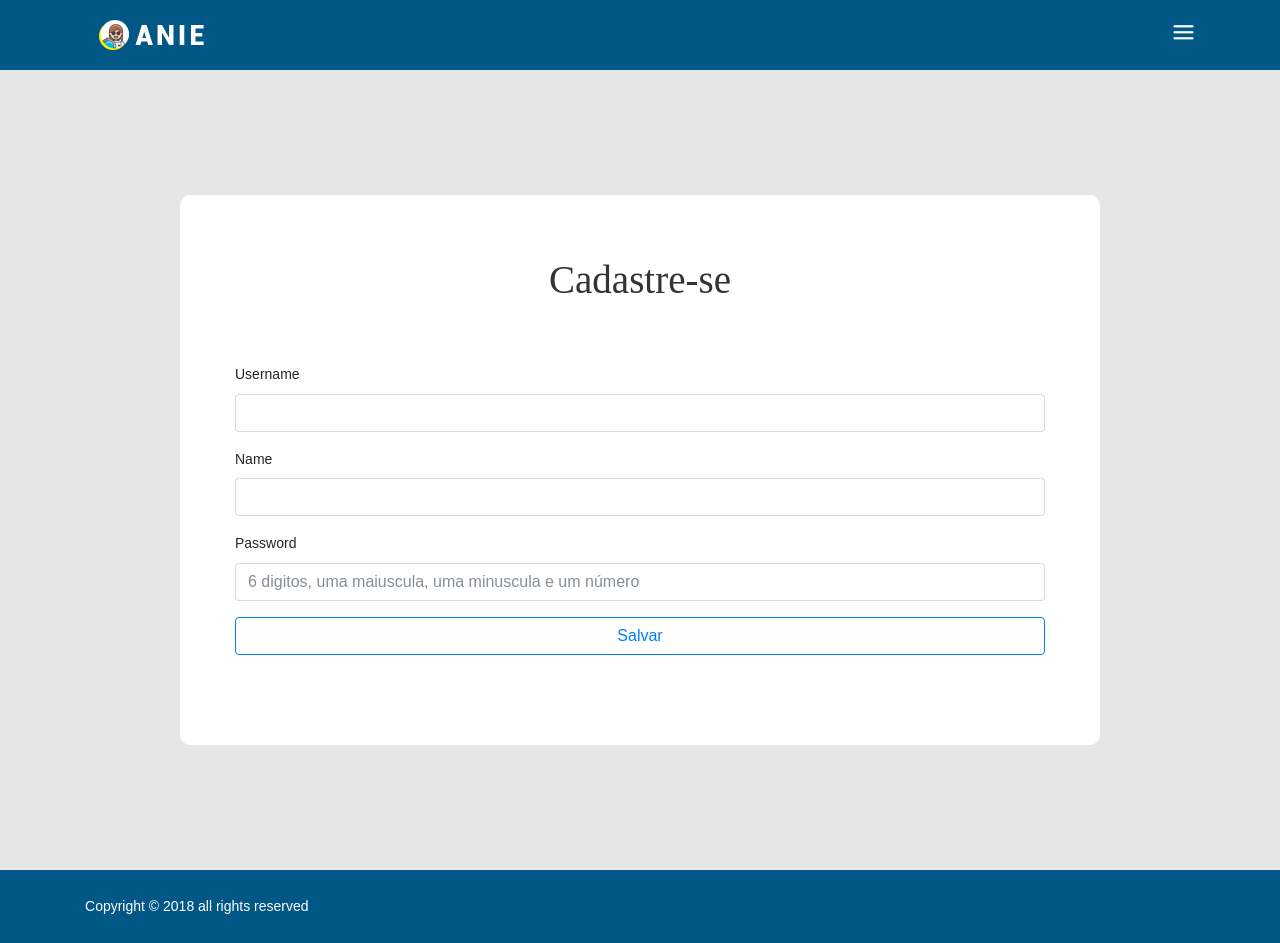
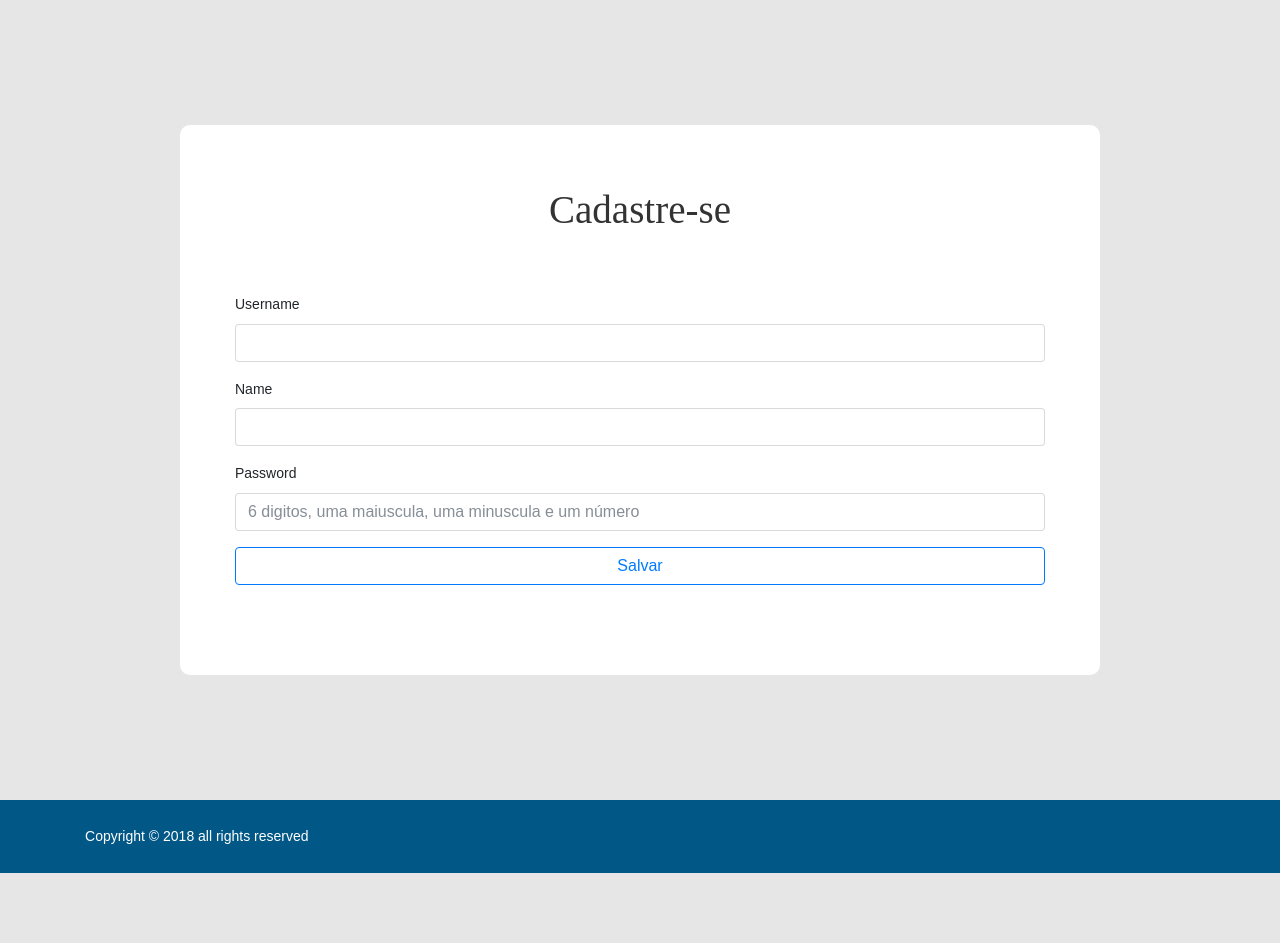
Before and after one commit to GDalonso/ANIE, a Flask app: page /novousuario in a window 1280 px wide. After the commit the page ends 873 px from the top, so only its background shows below. Run offline with Flask 2, Linux system fonts and the light colour scheme; some libraries are stand-ins or nearby versions; some web fonts are replaced.

Commit message:
index/login

```diff
--- a/Database.py
+++ b/Database.py
@@ -1,5 +1,6 @@
 from pymongo import MongoClient
 from bson.objectid import ObjectId
+from flask import flash
 
 def connectDB(coll = "NASA"):
     try:
@@ -85,7 +86,7 @@ def dbinsertusuario(usuarioainserir):
         doc_id = collection.insert_one(usuarioainserir).inserted_id
         print(doc_id)
     except Exception as e:
-        print(e)
+        flash("Erro ao cadastrar usuário. Por favor, verifique os dados digitados")
         print("error writing to database")
 
 def dbretrieveusuario(usuario):
--- a/app.py
+++ b/app.py
@@ -134,9 +134,8 @@ def authenticatelogin():
             flash(usuario["username"] + ' is now logged!')
             proxima_pagina = request.form['proxima']
             return redirect(proxima_pagina)
-
     # Show the error message if login fails
-    flash('User or Passowrd incorrect, try again')
+    flash('Senha ou usuário incorretos, tente novamente.')
     return redirect(url_for('formlogin'))
 
 @app.route('/logout')
--- a/templates/login.html
+++ b/templates/login.html
@@ -1,6 +1,7 @@
 <!--login Form, extended from template-->
 {% extends "template.html" %}
 {% block conteudo %}
+
 
 {# Caixa #}
 <div class="limiter">
@@ -15,6 +16,7 @@
             <input type="hidden" name="proxima" value="{{ proxima or url_for('index') }}">
             <p><label>Username:</label> <input class="form-control" type="text" name="usuario" required></p>
             <p><label>Password:</label> <input class="form-control" type="password" name="senha" required></p>
+            {% include "template/flash.html" %}
             <p><button class="btn btn-outline-primary btn-block" type="submit">Log in</button></p>
         </form>
     </div>
--- a/templates/not_blind/index.html
+++ b/templates/not_blind/index.html
@@ -1,5 +1,6 @@
 {% extends "template.html" %}
 {% block conteudo %}
+
 			<!-- start banner Area -->
 			<section class="banner-area-map relative" id="home">
 				<div class="slider"><div id="carouselExampleIndicators" class="carousel slide" data-ride="carousel">
--- a/templates/template.html
+++ b/templates/template.html
@@ -17,30 +17,30 @@
 
     </head>
     <body>
-        <header class="default-header">
-            <div class="container">
-                <div class="header-wrap">
-                    <div class="header-top d-flex justify-content-between align-items-center">
-                        <div class="logo">
-                            <a href="{{ url_for('index') }}"><img src="{{ url_for('static', filename='img/logo.png') }}" alt=""></a>
-                        </div>
-                        <div class="main-menubar d-flex align-items-center">
-                            <nav class="hide">
-                                <a href="{{ url_for('index') }}">Ínicio</a>
-                                {% if not user %}
-                                <a href="{{ url_for('formlogin') }}">Login</a>
-                                <a href="{{ url_for('formcreateuser') }}">Cadastrar</a>
-                                {% else %}
-                                <a href="{{ url_for('formcreatepost') }}">Nova publicação</a>
-                                <a href="{{ url_for('logout') }}">Logout</a>
-                                {% endif %}
-                            </nav>
-                            <div class="menu-bar"><span class="lnr lnr-menu"></span></div>
-                        </div>
-                    </div>
-                </div>
-            </div>
-        </header>
+        <!--<header class="default-header">-->
+            <!--<div class="container">-->
+                <!--<div class="header-wrap">-->
+                    <!--<div class="header-top d-flex justify-content-between align-items-center">-->
+                        <!--<div class="logo">-->
+                            <!--<a href="{{ url_for('index') }}"><img src="{{ url_for('static', filename='img/logo.png') }}" alt=""></a>-->
+                        <!--</div>-->
+                        <!--<div class="main-menubar d-flex align-items-center">-->
+                            <!--<nav class="hide">-->
+                                <!--<a href="{{ url_for('index') }}">Ínicio</a>-->
+                                <!--{% if not user %}-->
+                                <!--<a href="{{ url_for('formlogin') }}">Login</a>-->
+                                <!--<a href="{{ url_for('formcreateuser') }}">Cadastrar</a>-->
+                                <!--{% else %}-->
+                                <!--<a href="{{ url_for('formcreatepost') }}">Nova publicação</a>-->
+                                <!--<a href="{{ url_for('logout') }}">Logout</a>-->
+                                <!--{% endif %}-->
+                            <!--</nav>-->
+                            <!--<div class="menu-bar"><span class="lnr lnr-menu"></span></div>-->
+                        <!--</div>-->
+                    <!--</div>-->
+                <!--</div>-->
+            <!--</div>-->
+        <!--</header>-->
     {% block conteudo %}
     {% endblock conteudo %}
         {% if titulo != "Resultado" %}
```
Also changed, not shown: requirements.txt (line endings or trailing spaces).
